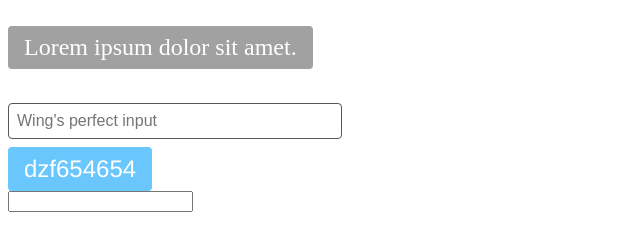
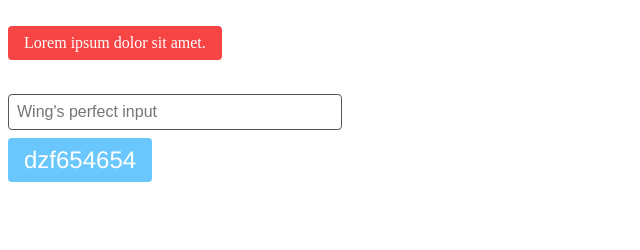
Before and after one commit to shakhrillo/wing, a website built with Vite: page index.html in a window 1280 px wide. Shown: the whole page, without its empty margins (0-640 px from the left). Built offline with nearby package versions, Linux system fonts and the light colour scheme.

Commit message:
badge-new

```diff
--- a/index.html
+++ b/index.html
@@ -12,7 +12,7 @@
     <!-- Badge -->
     <br />
 
-    <div class="badge badge-lg badge-gray">Lorem ipsum dolor sit amet.</div>
+    <div class="badge badge-red">Lorem ipsum dolor sit amet.</div>
     <br />
     <br />
     <!-- end: Badge -->
@@ -26,9 +26,5 @@
     <button class="btn btn-blue btn-lg">dzf654654</button>
 
     <!-- end button -->
-    <div>
-      <input />
-    </div>
-    <!-- end: Input -->
   </body>
 </html>
```
